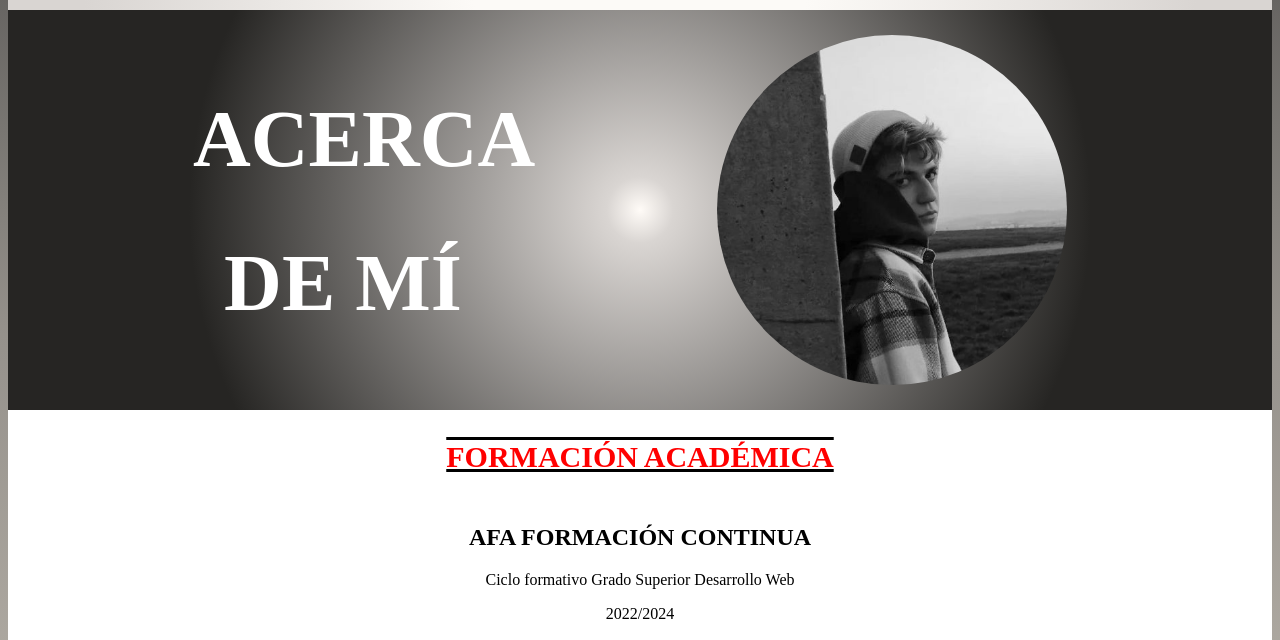
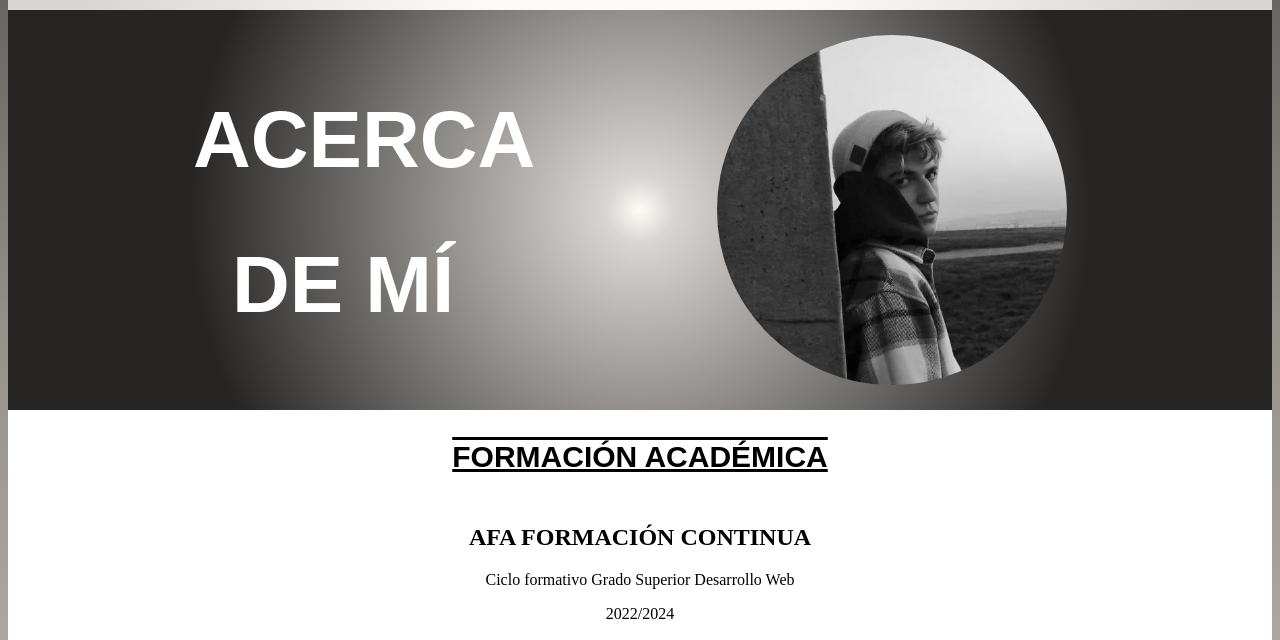
Before and after one commit to Miguelakamike/PORFOLIOMiguel, a plain HTML site: page index.html in a window 1280 px wide. Shown: the part 98-738 px from the top of the page. Drawn offline with Linux system fonts and the light colour scheme.

Commit message:
nuevo commit

```diff
--- a/index.html
+++ b/index.html
@@ -7,6 +7,8 @@
     <meta name="viewport" content="width=device-width, initial-scale=1.0">
     <title>MI PORFOLIO</title>
     <link rel="stylesheet" href="style.css">
+    <link rel="preconnect" href="https://fonts.googleapis.com">
+<link rel="preconnect" href="https://fonts.gstatic.com" crossorigin>
 </head>
 
 <body>
--- a/style.css
+++ b/style.css
@@ -17,12 +17,8 @@ p {
   text-align: center;
 }
 
-/* MEDIAQUERIES */
-
-@media screen and (min-width:1010px) and (max-width:1535px) {
-        h1{
-            color: red;
-        }
+.container {
+  position: sticky;
 }
 
 /* MENÚ */
@@ -102,8 +98,10 @@ ul {
   vertical-align: top;
 }
 
-.titulo-sobreMi h1 {
+.titulo-sobreMi, .titlesec2, .titlesec3 h1 {
   text-align: center;
+  font-family: 'Secular One', sans-serif;
+  font: bolder;
 }
 
 
```
